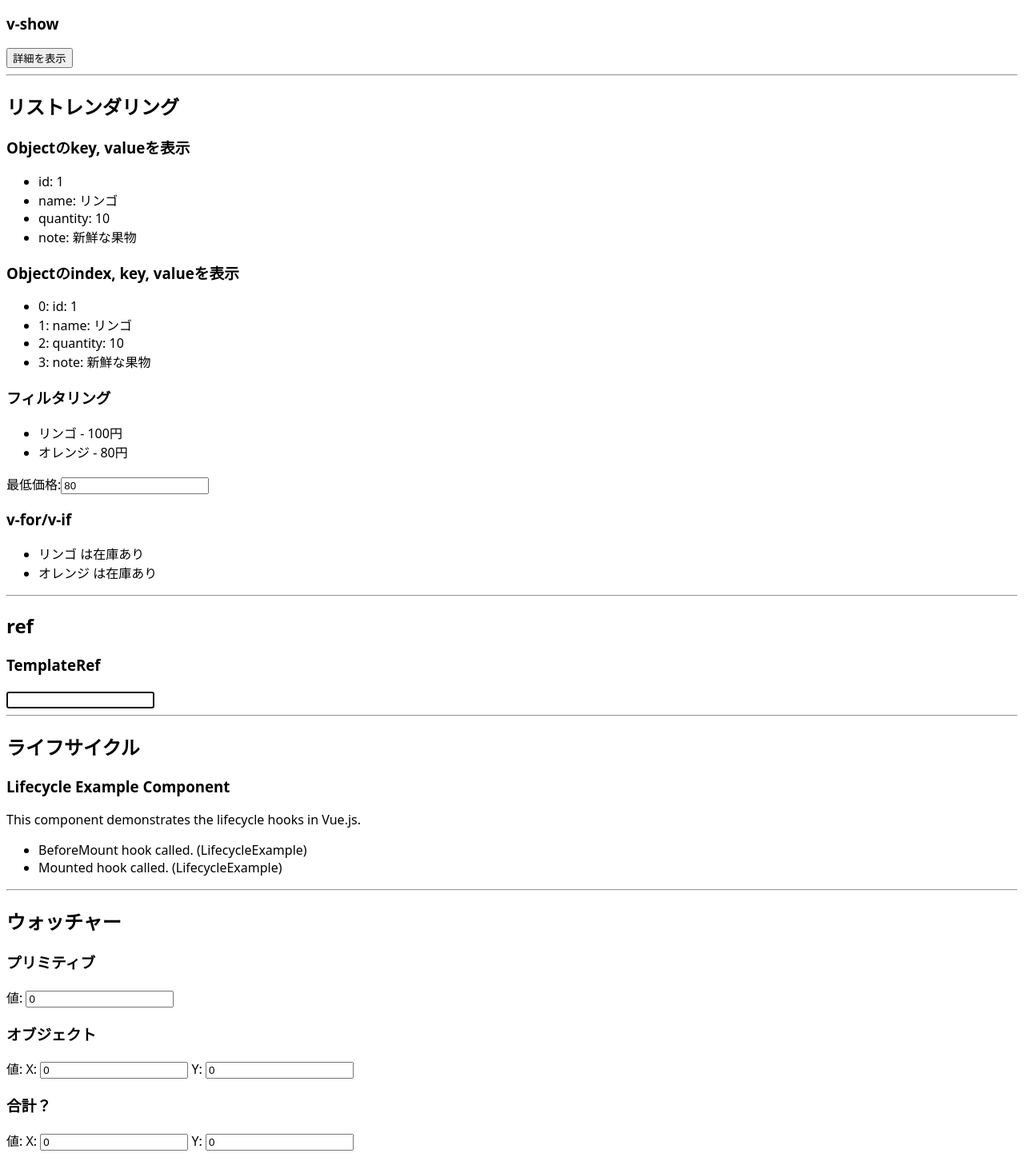
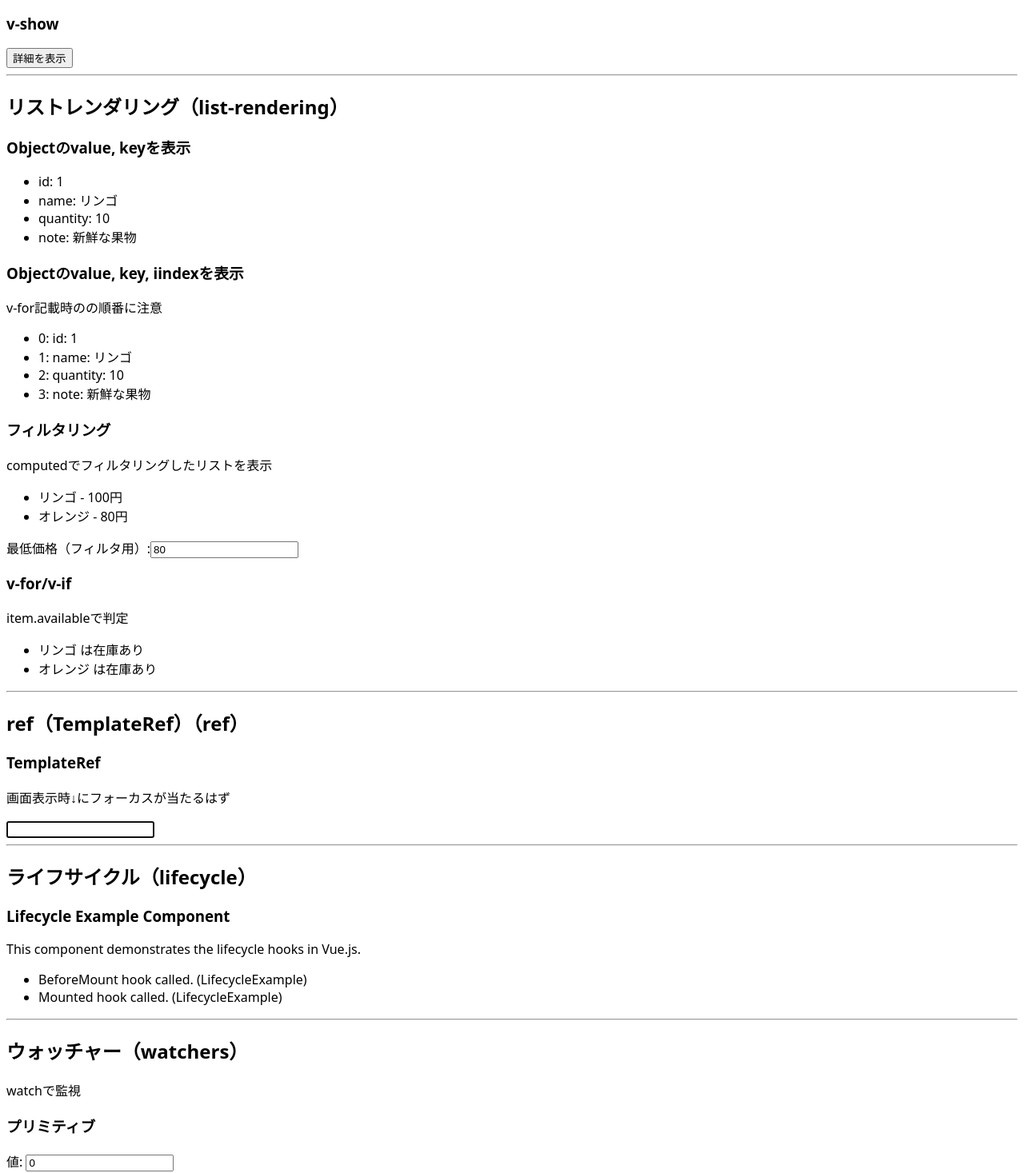
Before and after one commit to rx21js6/learn-vue3-20260106, a Vue app: page /#/guide in a window 1280 px wide. Shown: the part 3349-4816 px from the top of the page at 80% size. Built offline with nearby package versions, Linux system fonts and the light colour scheme.

Commit message:
ガイド修正

```diff
--- a/src/components/guide/list-rendering/ListRenderingExample.vue
+++ b/src/components/guide/list-rendering/ListRenderingExample.vue
@@ -27,7 +27,7 @@ const vifCheckList = ref([
 </script>
 <template>
   <div>
-    <h3>Objectのkey, valueを表示</h3>
+    <h3>Objectのvalue, keyを表示</h3>
     <ul>
       <li v-for="(value, key) in myObject" :key="key">
         {{ key }}: {{ value }}
@@ -36,7 +36,8 @@ const vifCheckList = ref([
   </div>
 
   <div>
-    <h3>Objectのindex, key, valueを表示</h3>
+    <h3>Objectのvalue, key, iindexを表示</h3>
+    <p>v-for記載時のの順番に注意</p>
     <ul>
       <li v-for="(value, key, index) in myObject" :key="key">
         {{ index }}: {{ key }}: {{ value }}
@@ -46,17 +47,19 @@ const vifCheckList = ref([
 
   <div>
     <h3>フィルタリング</h3>
+    <p>computedでフィルタリングしたリストを表示</p>
     <ul>
       <li v-for="item in filteredList" :key="item.id">
         {{ item.name }} - {{ item.price }}円
       </li>
     </ul>
-    <label for="minPrice">最低価格:</label>
+    <label for="minPrice">最低価格（フィルタ用）:</label>
     <input id="minPrice" type="number" v-model.number="minPrice" />
   </div>
 
   <div>
     <h3>v-for/v-if</h3>
+    <p>item.availableで判定</p>
     <ul>
       <template v-for="item in vifCheckList" :key="item.id">
         <li v-if="item.available">{{ item.name }} は在庫あり</li>
--- a/src/components/guide/ref/RefExample.vue
+++ b/src/components/guide/ref/RefExample.vue
@@ -10,6 +10,7 @@ onMounted(() => {
 <template>
   <div>
     <h3>TemplateRef</h3>
+    <p>画面表示時↓にフォーカスが当たるはず</p>
     <input ref="input" />
   </div>
 </template>
--- a/src/components/guide/watchers/WatchersExample.vue
+++ b/src/components/guide/watchers/WatchersExample.vue
@@ -6,12 +6,12 @@ type WatchObject = {
   y: number
 }
 
-const value = ref(0)
+const primitivValuee = ref(0)
 const obj = ref<WatchObject>({ x: 0, y: 0 })
 const obj2 = ref<WatchObject>({ x: 0, y: 0 })
 
-watch(value, (newVal, oldVal) => {
-  console.log(`value changed from ${oldVal} to ${newVal}`)
+watch(primitivValuee, (newVal, oldVal) => {
+  console.log(`primitivValuee changed from ${oldVal} to ${newVal}`)
 })
 
 watch(
@@ -33,13 +33,18 @@ watch(
 </script>
 
 <template>
+  <p>watchで監視</p>
   <div>
     <h3>プリミティブ</h3>
     <label for="primitiveField">値: </label>
-    <input id="primitiveField" v-model="value" type="number" />
+    <input id="primitiveField" v-model="primitivValuee" type="number" />
   </div>
   <div>
     <h3>オブジェクト</h3>
+    <p>
+      オブジェクトそのものを監視対象とする場合は{ deep: true}
+      を設定する必要がある。
+    </p>
     <label for="objectField">値: </label>
     X: <input id="objectFieldX" v-model="obj.x" type="number" /> Y:
     <input id="objectFieldY" v-model="obj.y" type="number" />
--- a/src/pages/GuideIndex.vue
+++ b/src/pages/GuideIndex.vue
@@ -44,22 +44,22 @@ import WatchersExample from '@/components/guide/watchers/WatchersExample.vue'
   </div>
   <hr />
   <div>
-    <h2>リストレンダリング</h2>
+    <h2>リストレンダリング（list-rendering）</h2>
     <ListRenderingExample />
   </div>
   <hr />
   <div>
-    <h2>ref</h2>
+    <h2>ref（TemplateRef）（ref）</h2>
     <RefExample />
   </div>
   <hr />
   <div>
-    <h2>ライフサイクル</h2>
+    <h2>ライフサイクル（lifecycle）</h2>
     <LifecycleExample />
   </div>
   <hr />
   <div>
-    <h2>ウォッチャー</h2>
+    <h2>ウォッチャー（watchers）</h2>
     <WatchersExample />
   </div>
 </template>
```
